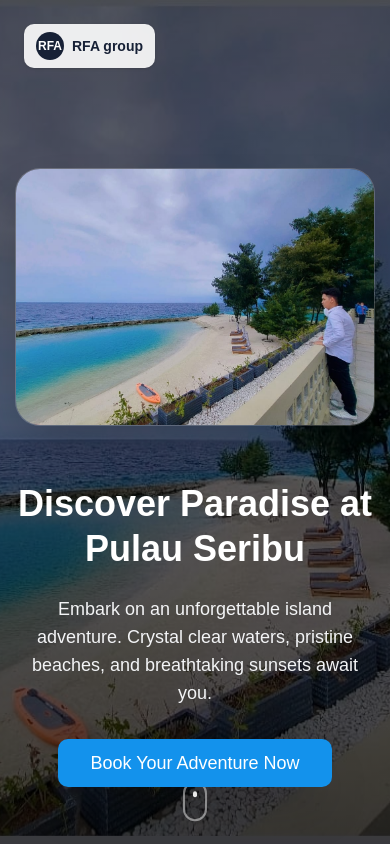
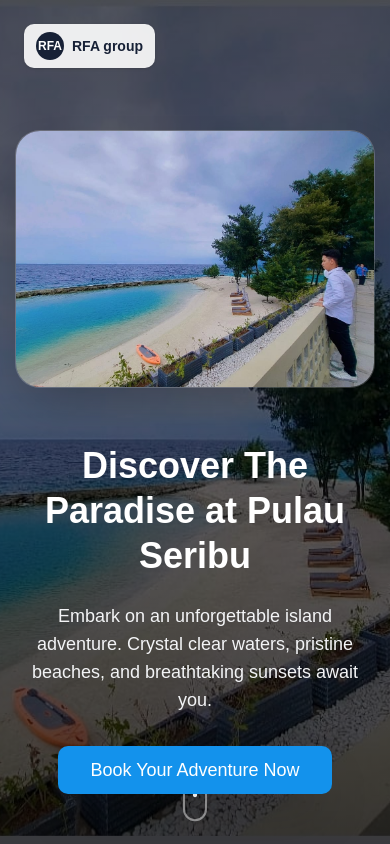
Before and after one commit to tarasare/rfawisatapulauseribu.com, a React (Vite) app in the folder apps/web/: page / in a window 390 px wide. Shown: the top 844 px of the page. Built offline with nearby package versions, Linux system fonts and the light colour scheme.

Commit message:
add whatsapp button and hero slider

```diff
--- a/apps/web/src/components/ContactForm.jsx
+++ b/apps/web/src/components/ContactForm.jsx
@@ -97,7 +97,7 @@ const ContactForm = () => {
       const message = `Halo, saya ingin melakukan pemesanan.\nNama: ${formData.name}\nEmail: ${formData.email}\nTelepon: ${formData.phone}\nDestinasi: ${formData.destination}\nTanggal Mulai: ${formData.startDate}\nTanggal Akhir: ${formData.endDate}`;
 
       // Generate WhatsApp URL
-      const whatsappUrl = `https://wa.me/6285926048083?text=${encodeURIComponent(message)}`;
+      const whatsappUrl = `https://wa.me/6285711697270?text=${encodeURIComponent(message)}`;
 
       // Open WhatsApp in new tab
       window.open(whatsappUrl, "_blank");
--- /dev/null
+++ b/apps/web/src/components/FloatingWhatsappWidget.jsx
@@ -0,0 +1,24 @@
+import React from "react";
+import { FloatingWhatsApp } from "react-floating-whatsapp";
+
+const avatarUrl = new URL("../../assets/profile/wa.png", import.meta.url).href;
+
+const FloatingWhatsappWidget = () => {
+  return (
+    <FloatingWhatsApp
+      phoneNumber="6285711697270"
+      accountName="RFA Wisata"
+      avatar={avatarUrl}
+      statusMessage="Balas cepat dalam 1 jam"
+      chatMessage="Halo! 👋 Ada yang bisa kami bantu untuk rencana liburan ke Pulau Seribu?"
+      placeholder="Tulis pesan..."
+      allowEsc
+      allowClickAway
+      notification
+      notificationDelay={30}
+      buttonClassName="rfa-whatsapp-button"
+    />
+  );
+};
+
+export default FloatingWhatsappWidget;
--- a/apps/web/src/components/HeroSection.jsx
+++ b/apps/web/src/components/HeroSection.jsx
@@ -79,7 +79,7 @@ const HeroSection = () => {
 
 
       {/* Content */}
-      <div className="relative z-10 w-full max-w-6xl mx-auto px-4 pt-28 md:pt-32">
+      <div className="relative z-10 w-full max-w-6xl mx-auto px-4 pt-20 sm:pt-24 md:pt-32">
         <div className="grid gap-10 md:grid-cols-2 md:items-center">
           <div className="order-1">
             <div className="overflow-hidden rounded-3xl shadow-2xl ring-1 ring-white/20">
@@ -100,7 +100,7 @@ const HeroSection = () => {
               transition={{ duration: 0.8, delay: 0.2 }}
               className="text-4xl sm:text-5xl md:text-6xl lg:text-7xl font-bold mb-6 leading-tight"
             >
-              Discover Paradise at Pulau Seribu
+              Discover The Paradise at Pulau Seribu
             </motion.h1>
 
             <motion.p
--- a/apps/web/src/pages/HomePage.jsx
+++ b/apps/web/src/pages/HomePage.jsx
@@ -5,7 +5,7 @@ import DestinationsSection from "@/components/DestinationsSection.jsx";
 import GallerySection from "@/components/GallerySection.jsx";
 import TestimonialsSection from "@/components/TestimonialsSection.jsx";
 import ContactForm from "@/components/ContactForm.jsx";
-import { FloatingWhatsApp } from "react-floating-whatsapp";
+import FloatingWhatsappWidget from "@/components/FloatingWhatsappWidget.jsx";
 import { Toaster } from "@/components/ui/toaster.jsx";
 
 const HomePage = () => {
@@ -29,18 +29,7 @@ const HomePage = () => {
         <TestimonialsSection />
         <ContactForm />
 
-        <FloatingWhatsApp
-          phoneNumber="6285926048083"
-          accountName="RFA Wisata"
-          statusMessage="Balas cepat dalam 1 jam"
-          chatMessage="Halo! 👋 Ada yang bisa kami bantu untuk rencana liburan ke Pulau Seribu?"
-          placeholder="Tulis pesan..."
-          allowEsc
-          allowClickAway
-          notification
-          notificationDelay={30}
-          buttonClassName="rfa-whatsapp-button"
-        />
+        <FloatingWhatsappWidget />
 
         {/* Footer */}
         <footer className="bg-foreground text-background py-12 px-4">
```
Also changed, not shown: apps/web/assets/profile/wa.png (added).
